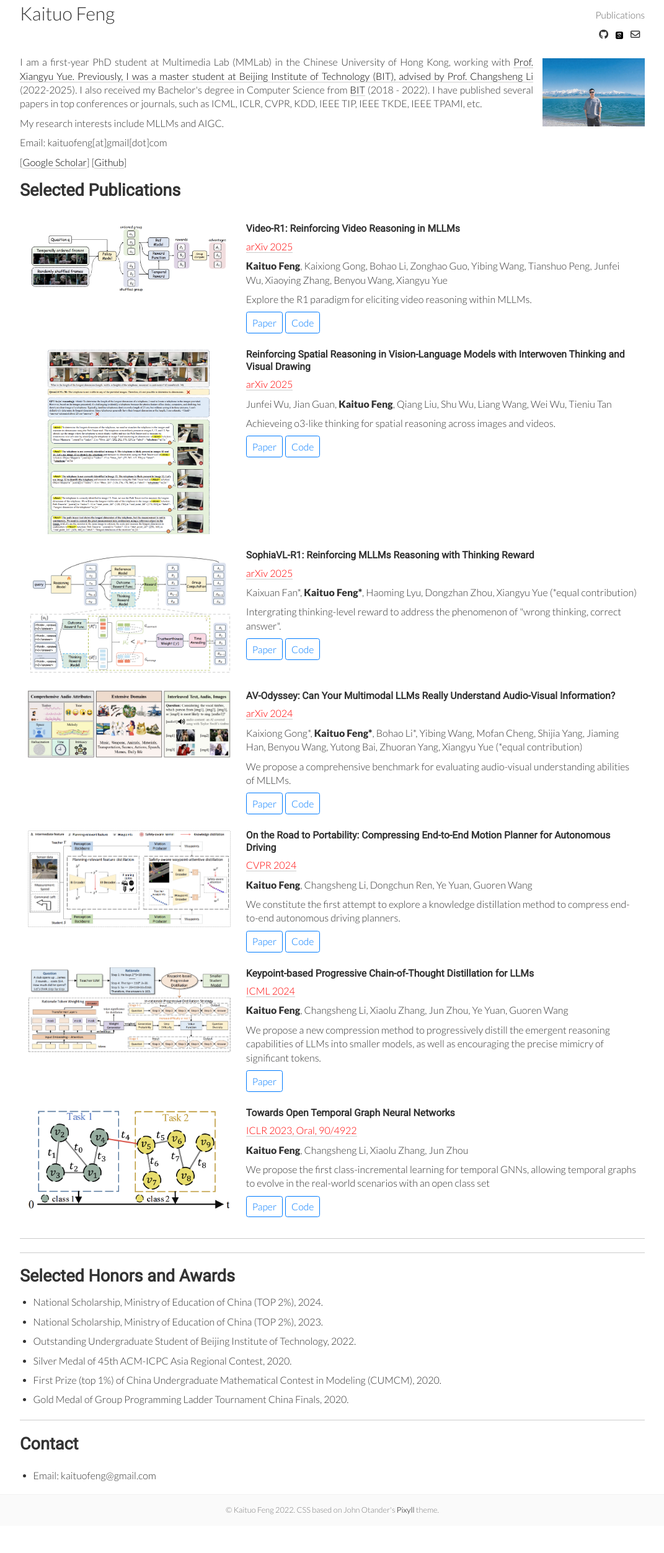
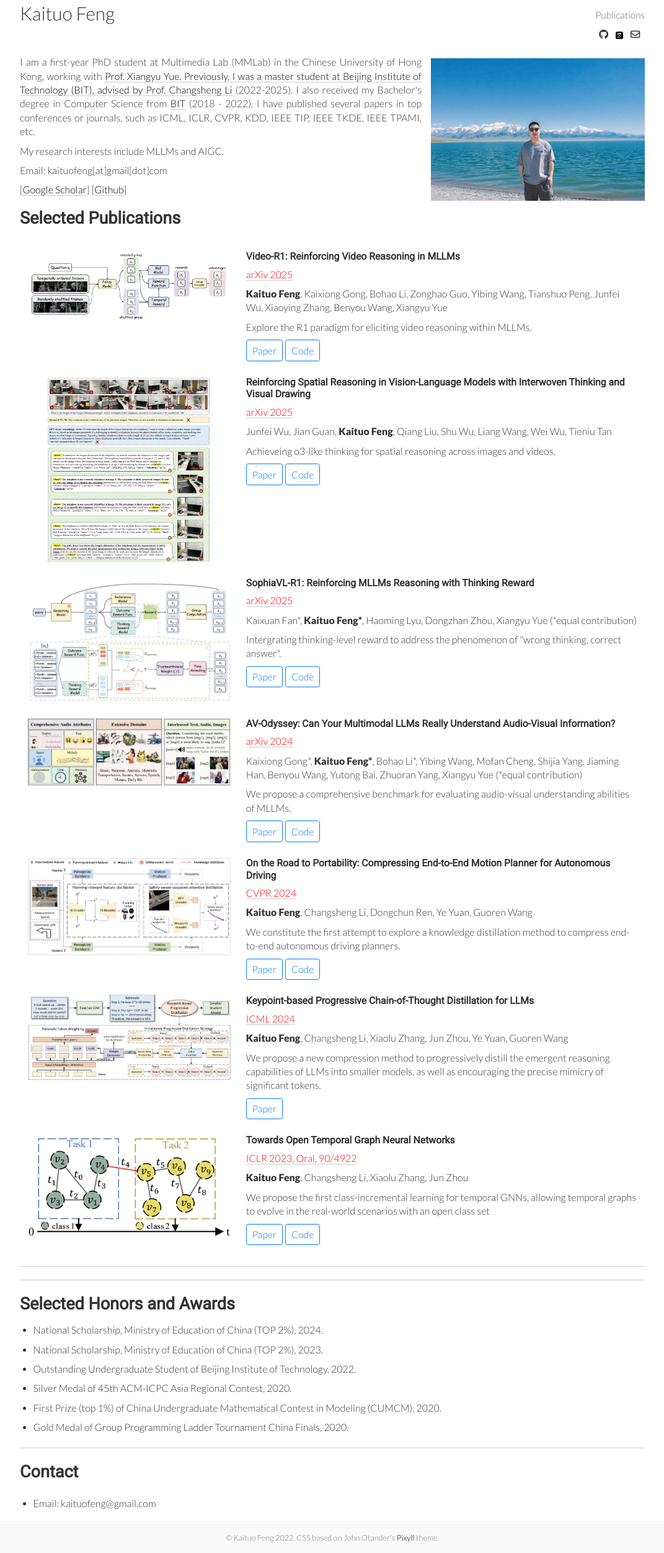
Before and after one commit to tulerfeng/tulerfeng.github.io, a Jekyll site: the page built from index.html, in a window 1280 px wide. Shown: the whole page at 62% size, without its empty margins (104-1175 px from the left). Built offline with Jekyll 4.4.1, drawn with Linux system fonts in a browser that asks for light colours; nearby versions of some CDN libraries; a script that is not in the unit is left out; before the commit the page ends 2462 px from its top, so only the background shows below that.

Commit message:
Add files via upload

```diff
--- a/index.html
+++ b/index.html
@@ -38,7 +38,7 @@ tags: about
 
 <body>
 
-<img src="images/me.png" alt="Kaituo Feng" width="180" style="float: right; padding: 5px 0 0 15px; border-radius: 0%;" />
+<img src="images/me.png" alt="Kaituo Feng" width="360" style="float: right; padding: 5px 0 0 15px; border-radius: 0%;" />
 
 
 <div class="bio" style="text-align:justify">
```
